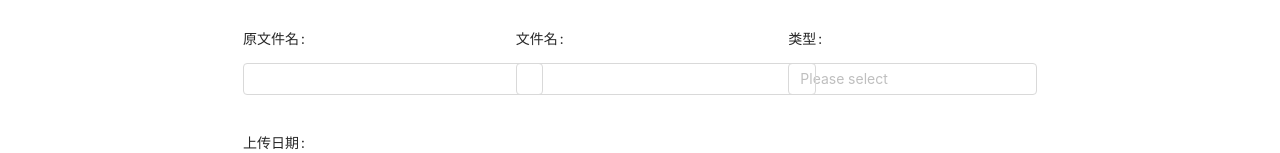
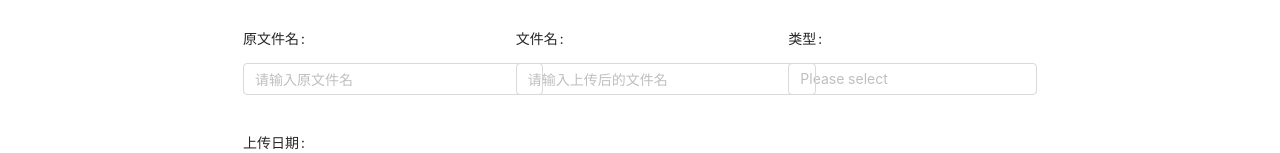
Before and after one commit to not-fish/filemanager-web, a Vue app: page /#/ in a window 1280 px wide. Shown: the part 173-326 px from the top of the page. Built offline with nearby package versions, Linux system fonts and the light colour scheme; no server answers.

Commit message:
[update] 原文件名支持模糊搜索，有下拉选择

```diff
--- a/src/components/FileList.vue
+++ b/src/components/FileList.vue
@@ -10,8 +10,12 @@
             <a-form-model-item label="原文件名" prop="oldFileName">
               <a-auto-complete
                 v-model="form.oldFileName"
-                :data-source="completeDataSource"
+                :data-source="OldFileNameDataSource"
+                placeholder="请输入原文件名"
                 style="width: 300px"
+                @select="onSelectByOldFileName"
+                @search="onSearchByOldFileName"
+                @change="onChangeByOldFileName"
               />
             </a-form-model-item>
           </a-col>
@@ -20,11 +24,12 @@
             <a-form-model-item label="文件名" prop="newFileName">
               <a-auto-complete
                 v-model="form.newFileName"
-                :data-source="completeDataSource"
+                :data-source="NewFileNameDataSource"
                 style="width: 300px"
-                @select="onSelect"
+                placeholder="请输入上传后的文件名"
+                @select="onSelectByNewFileName"
                 @search="onSearchByNewFileName"
-                @change="onChange"
+                @change="onChangeByNewFileName"
               />
             </a-form-model-item>
           </a-col>
@@ -115,8 +120,8 @@
       return{
         fileUrl:null,
         dataSource:[],
-        completeValue:'',
-        completeDataSource:[],
+        OldFileNameDataSource:[],
+        NewFileNameDataSource:[],
         /* 分页参数 */
         ipagination: {
           current: 1,
@@ -258,6 +263,7 @@
           list: "http://localhost:9090/filemanager/file/list",
           download: "http://localhost:9090/filemanager/file/download",
           query:"http://localhost:9090/filemanager/file/query",
+          findNewFileName:"http://localhost:9090/filemanager/file/findNewFileName",
           findOldFileName:"http://localhost:9090/filemanager/file/findOldFileName",
         }
       }
@@ -382,10 +388,8 @@
       handleEndOpenChange(open) {
         this.endOpen = open;
       },
-      searchOldFileName(fileName){
-
-        let url = this.url.findOldFileName;
-
+      searchNewFileName(fileName){
+        let url = this.url.findNewFileName;
         let data = new FormData();
 
         if(fileName !== null && fileName !== ""){
@@ -394,7 +398,25 @@
 
         axios.post(url,data).then((response)=>{
           console.log(response);
-          this.completeDataSource = response.data;
+          this.NewFileNameDataSource = response.data;
+        }).catch((err)=>{
+          console.log(err);
+        }).finally(()=>{
+
+        });
+      },
+
+      searchOldFileName(fileName){
+        let url = this.url.findOldFileName;
+        let data = new FormData();
+
+        if(fileName !== null && fileName !== ""){
+          data.append('oldFileName',fileName);
+        }
+
+        axios.post(url,data).then((response)=>{
+          console.log(response);
+          this.OldFileNameDataSource = response.data;
         }).catch((err)=>{
           console.log(err);
         }).finally(()=>{
@@ -404,13 +426,25 @@
 
       onSearchByNewFileName(searchText) {
         console.log('--searching--');
-        this.completeDataSource = [];
+        this.NewFileNameDataSource = [];
+        this.searchNewFileName(searchText);
+      },
+      onSelectByNewFileName(value) {
+        console.log('onSelect', value);
+      },
+      onChangeByNewFileName(value) {
+        console.log('onChange', value);
+      },
+
+      onSearchByOldFileName(searchText) {
+        console.log('--searching--');
+        this.OldFileNameDataSource = [];
         this.searchOldFileName(searchText);
       },
-      onSelect(value) {
+      onSelectByOldFileName(value) {
         console.log('onSelect', value);
       },
-      onChange(value) {
+      onChangeByOldFileName(value) {
         console.log('onChange', value);
       },
 
```
